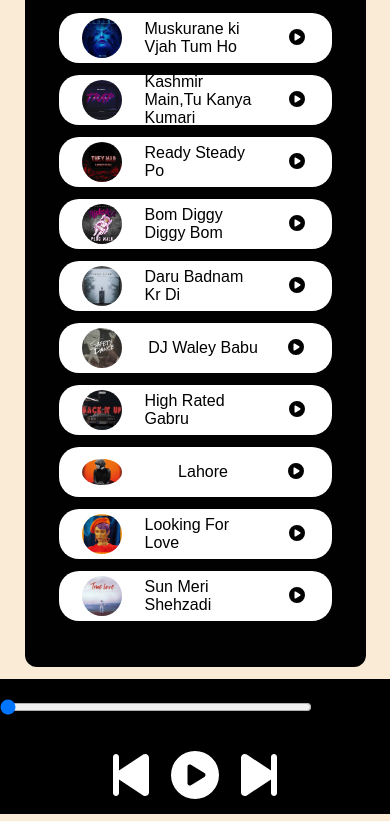
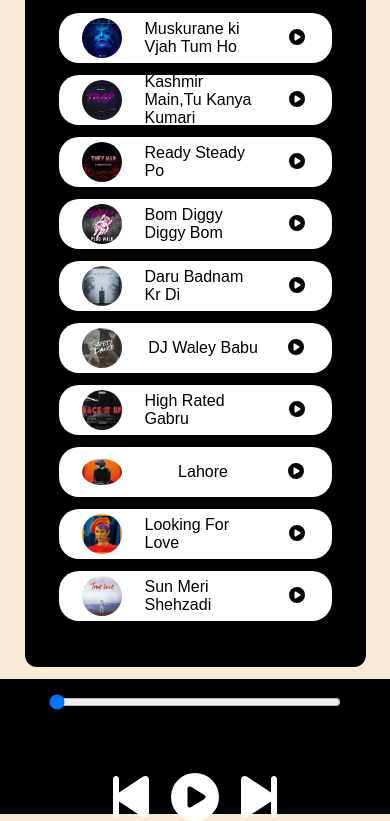
Before and after one commit to raj-goyanka/Music_Player.github.io, a plain HTML site: page index.html in a window 390 px wide. Shown: the part 206-1027 px from the top of the page. Drawn offline with Linux system fonts and the light colour scheme; a web font is replaced by a local one.

Commit message:
Created Bottom Responsive

```diff
--- a/css/style.css
+++ b/css/style.css
@@ -73,7 +73,7 @@ nav ul li {
 }
 
 #myProgressbar {
-  width: 80vw;
+  width: 75vw;
   cursor: pointer;
 }
 
@@ -127,3 +127,28 @@ nav ul li {
 #next{
   cursor: pointer;
 }
+
+
+
+
+
+@media (max-width: 900px)
+{
+  .songInfo{
+    display: flex;
+    flex-direction: column;
+    justify-content: center;
+    align-items: center;
+  }
+  #myProgressbar{
+    margin-top:18px;
+  }
+
+}
+@media(max-width:600px)
+{
+  #disco_img{
+     width:10%;
+  }
+
+}
--- a/index.html
+++ b/index.html
@@ -5,7 +5,7 @@
     <meta charset="UTF-8">
     <meta http-equiv="X-UA-Compatible" content="IE=edge">
     <meta name="viewport" content="width=device-width, initial-scale=1.0">
-    <title>Spotify- You Gane is Here</title>
+    <title>Spotify- Your's Gane are Here</title>
     <link rel="stylesheet" href="css/all.min.css">
     <link rel="stylesheet" href="css/style.css">
 
@@ -176,9 +176,6 @@
             <span id="next"><i class="fas fa-3x fa-step-forward" id="next"></i> </span>
 
 
-
-
-
         </div>
 
 
```
